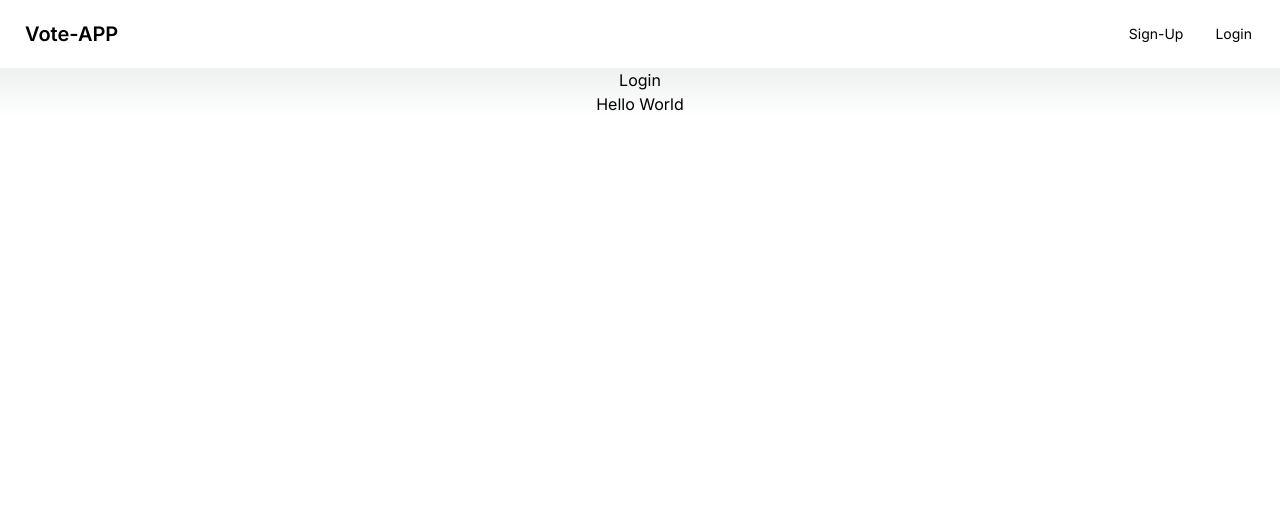
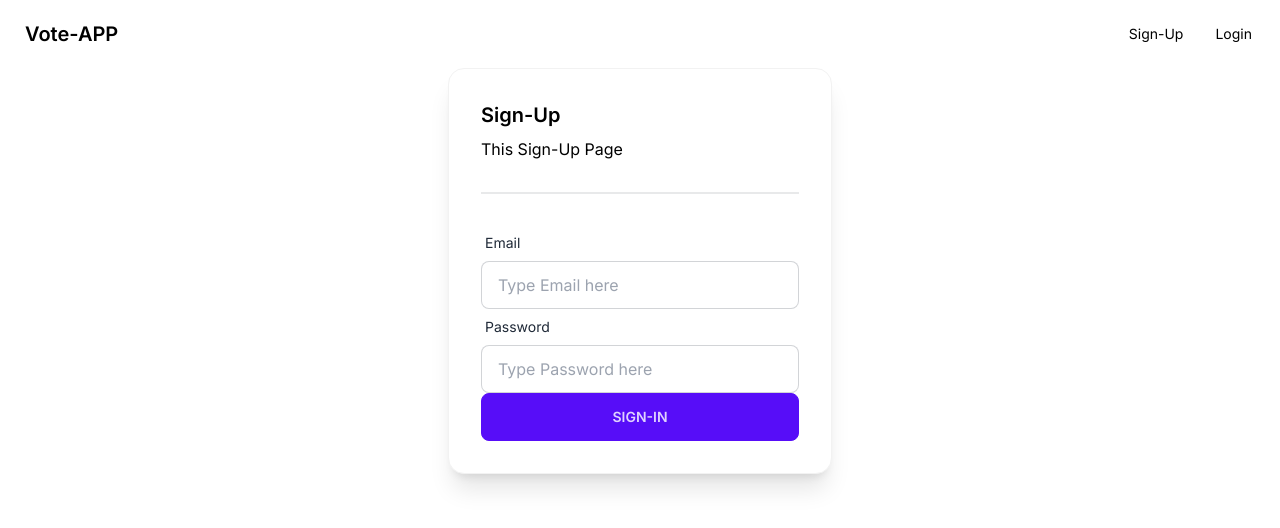
Before and after one commit to feruzzi/voting-app, a Next.js app: page /login in a window 1280 px wide. Shown: the top 528 px of the page. Built offline with nearby package versions, Linux system fonts and the light colour scheme; no server answers.

Commit message:
feat: auth with credentials #2

```diff
--- /dev/null
+++ b/app/api/auth/[...nextauth]/route.js
@@ -0,0 +1,6 @@
+import NextAuth from "next-auth";
+import { authOptions } from "@/lib/auth";
+
+const handler = NextAuth(authOptions);
+
+export { handler as GET, handler as POST };
--- a/app/layout.js
+++ b/app/layout.js
@@ -12,7 +12,7 @@ export default function RootLayout({ children }) {
   return (
     <html lang="en">
       <body className={inter.className}>
-        <Navbar></Navbar>
+        <Navbar/>
         {children}
       </body>
     </html>
--- /dev/null
+++ b/app/lib/auth.ts
@@ -0,0 +1,69 @@
+import { db } from '@/lib/db';
+import { NextAuthOptions } from 'next-auth';
+import CredentialsProvider from "next-auth/providers/credentials";
+import {PrismaAdapter} from '@next-auth/prisma-adapter';
+import {compare} from 'bcrypt'
+
+export const authOptions : NextAuthOptions = {
+    adapter:PrismaAdapter(db),
+    secret:process.env.NEXTAUTH_SECRET,
+    session:{
+        strategy:'jwt'
+    },
+    pages:{
+        signIn:"/login"
+    },
+    providers: [
+        CredentialsProvider({
+          name: "Credentials",
+          credentials: {
+            email: { label: "Email", type: "text", placeholder: "johnDoe@email.com" },
+            password: { label: "Password", type: "password" }
+          },
+          async authorize(credentials) {
+           if(!credentials?.email || !credentials?.password){
+            return null
+           }
+           const userExist = await db.user.findUnique({
+            where:{
+                email:credentials?.email
+            }
+           })
+           if(!userExist){
+            return null
+           }
+           const passwordMatch = await compare(credentials.password,userExist.password)
+           if(!passwordMatch){
+            return null
+           }
+           return{
+            id:`${userExist.id}`,
+            email:userExist.email,
+            name:userExist.name
+           }
+          }
+        })
+      ],
+      callbacks:{
+        async jwt({ token, user }) {
+          if(user){
+            return{
+              ...token,
+              email:user.email,
+              name:user.name
+            }
+          }
+          return token
+        },
+        async session({ session, token }) {
+          return{
+            ...session,
+            user:{
+              ...session.user,
+              email:token.email,
+              name:token.name
+            }
+          }
+          }
+      }
+}
--- a/app/login/page.js
+++ b/app/login/page.js
@@ -1,8 +1,16 @@
+import SignInForm from "@/components/SignInForm";
+
 const Login = () => {
   return (
-    <div className="flex flex-col items-center">
-      <h1>Login</h1>
-      <h2>Hello World</h2>
+    <div className="bg-base-100 flex flex-col items-center">
+      <div className="card card-bordered w-96 bg-base-100 shadow-xl">
+        <div className="card-body">
+          <h2 className="card-title">Sign-Up</h2>
+          <p>This Sign-Up Page</p>
+          <div className="divider"></div>
+          <SignInForm />
+        </div>
+      </div>
     </div>
   );
 };
--- a/components/Navbar.js
+++ b/components/Navbar.js
@@ -1,6 +1,11 @@
 import Link from "next/link";
+import { authOptions } from "@/lib/auth";
+import { getServerSession } from "next-auth";
+import SignedNav from "@/components/SignedNav";
 
-const Navbar = () => {
+const Navbar = async () => {
+  const session = await getServerSession(authOptions);
+  console.log({ session });
   return (
     <div className="navbar bg-base-100">
       <div className="flex-1">
@@ -10,12 +15,25 @@ const Navbar = () => {
       </div>
       <div className="flex-none">
         <ul className="menu menu-horizontal px-1">
+          {session?.user ? (
+            <li>
+              <details>
+                <summary>{session?.user.email}</summary>
+                <ul className="p-2 bg-base-100">
+                  <SignedNav />
+                </ul>
+              </details>
+            </li>
+          ) : (
+            <>
               <li>
                 <Link href="/sign-up">Sign-Up</Link>
               </li>
               <li>
                 <Link href="/login">Login</Link>
               </li>
+            </>
+          )}
         </ul>
       </div>
     </div>
--- /dev/null
+++ b/components/SignInForm.js
@@ -0,0 +1,85 @@
+"use client";
+import { signIn } from "next-auth/react";
+import { useRouter } from "next/navigation";
+import { useState } from "react";
+const SignInForm = () => {
+  const [alert, setAlert] = useState(false);
+  const router = useRouter();
+  const handleSubmit = async (e) => {
+    e.preventDefault();
+    try {
+      var formData = new FormData(e.target);
+      const form_values = Object.fromEntries(formData);
+      const signInData = await signIn("credentials", {
+        email: form_values.email,
+        password: form_values.password,
+        redirect: false,
+      });
+      console.log(signInData);
+      if (signInData?.error) {
+        console.log(signInData.error);
+        setAlert(true);
+      } else {
+        router.refresh();
+        router.push("/");
+      }
+    } catch (error) {
+      console.error("Error:", error);
+    }
+  };
+  return (
+    <form onSubmit={handleSubmit} method="POST">
+      {alert ? (
+        <div className="alert alert-error">
+          <svg
+            xmlns="http://www.w3.org/2000/svg"
+            className="stroke-current shrink-0 h-6 w-6"
+            fill="none"
+            viewBox="0 0 24 24"
+          >
+            <path
+              strokeLinecap="round"
+              strokeLinejoin="round"
+              strokeWidth="2"
+              d="M10 14l2-2m0 0l2-2m-2 2l-2-2m2 2l2 2m7-2a9 9 0 11-18 0 9 9 0 0118 0z"
+            />
+          </svg>
+          <span>Login Failed!</span>
+        </div>
+      ) : (
+        ""
+      )}
+      <div className="form-control w-full max-w-xs">
+        <label className="label" htmlFor="email">
+          <span className="label-text">Email</span>
+        </label>
+        <input
+          type="email"
+          placeholder="Type Email here"
+          className="input input-bordered w-full max-w-xs"
+          name="email"
+          id="email"
+        />
+      </div>
+      <div className="form-control w-full max-w-xs">
+        <label className="label" htmlFor="password">
+          <span className="label-text">Password</span>
+        </label>
+        <input
+          type="password"
+          placeholder="Type Password here"
+          className="input input-bordered w-full max-w-xs"
+          name="password"
+          id="password"
+        />
+      </div>
+      <div className="card-actions justify-end">
+        <button type="submit" className="btn btn-primary w-full">
+          Sign-In
+        </button>
+      </div>
+    </form>
+  );
+};
+
+export default SignInForm;
--- /dev/null
+++ b/components/SignedNav.js
@@ -0,0 +1,25 @@
+"use client";
+import Link from "next/link";
+import { signOut } from "next-auth/react";
+const SignedNav = () => {
+  return (
+    <>
+      <li>
+        <Link href="#">Settings</Link>
+        <button
+          className="btn btn-outline btn-error btn-sm"
+          onClick={() =>
+            signOut({
+              redirect: true,
+              callbackUrl: `${window.location.origin}/login`,
+            })
+          }
+        >
+          Logout
+        </button>
+      </li>
+    </>
+  );
+};
+
+export default SignedNav;
--- a/package.json
+++ b/package.json
@@ -9,10 +9,12 @@
     "lint": "next lint"
   },
   "dependencies": {
+    "@next-auth/prisma-adapter": "^1.0.7",
     "@prisma/client": "^5.3.1",
     "axios": "^1.5.1",
     "bcrypt": "^5.1.1",
     "next": "13.5.4",
+    "next-auth": "^4.23.2",
     "react": "^18",
     "react-dom": "^18"
   },
```
Also changed, not shown: types/next-auth.d.ts (added, +15 -0 lines), 1 other file (tests, documents, lock files or other folders). Lines whose indentation alone changed are shown as unchanged.
